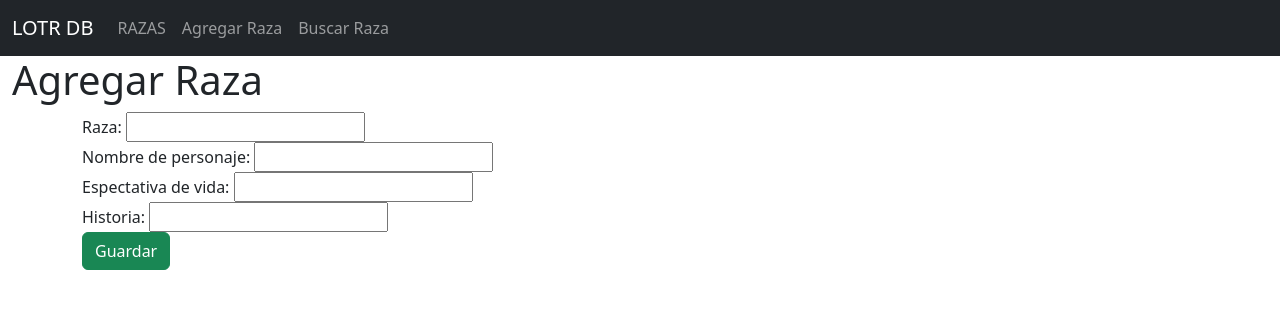
After one commit to FFenix43/Primer-commit, a Django app: page /LOTR/new in a window 1280 px wide. The commit adds this page. Shown: the top 309 px of the page. Run offline with Django 4.2, Linux system fonts and the light colour scheme; some libraries are stand-ins or nearby versions.

Commit message:
actualizacion

```diff
--- /dev/null
+++ b/LOTR/forms.py
@@ -0,0 +1,7 @@
+from django import forms
+
+class RazaForm(forms.Form):
+    raza=forms.CharField(max_length=50)
+    nombre_de_personaje=forms.CharField(max_length=50)
+    espectativa_de_vida=forms.IntegerField()
+    historia=forms.URLField()
--- a/LOTR/models.py
+++ b/LOTR/models.py
@@ -9,4 +9,4 @@ class Raza(models.Model):
     historia=models.URLField()
 
     def __str__(self) -> str:
-        return f"{self.raza+' '+self.nombre_de_personaje} ({self.espectativa_de_vida+' '+'años'})"
+        return self.raza+" "+self.nombre_de_personaje+" "+str(self.espectativa_de_vida)+" años"
--- /dev/null
+++ b/LOTR/template/Raza_form.html
@@ -0,0 +1,14 @@
+{% extends "base.html" %}
+{% load static %}
+
+{% block title %}
+<h1>Agregar Raza</h1>
+{% endblock %}
+
+{% block content %}
+<form action="{% url  'raza-form' %}" method="post"> {% csrf_token %}
+    {{ form.as_div }}
+
+    <input type="submit" value="Guardar" class="btn btn-success">
+</form>
+{% endblock %}
--- a/LOTR/template/base.html
+++ b/LOTR/template/base.html
@@ -25,10 +25,10 @@
                 <a class="nav-link" href="{% url 'raza-index' %}">RAZAS</a>
               </li>
               <li class="nav-item">
-                <a class="nav-link" href="#">Agregar Raza</a>
+                <a class="nav-link" href="{% url 'raza-form' %}">Agregar Raza</a>
               </li>
               <li class="nav-item">
-                <a class="nav-link" href="#">Buscar Raza</a>
+                <a class="nav-link" href="{% url 'raza-search' %}">Buscar Raza</a>
               </li>
 
             </ul>
--- a/LOTR/urls.py
+++ b/LOTR/urls.py
@@ -19,5 +19,7 @@ from LOTR import views
 
 urlpatterns = [
 
-    path("admin/", admin.site.urls)
+    path("", views.razas_index, name="raza-index"),
+    path("new", views.new_raza, name="raza-form"),
+    path("search", views.search_raza, name="raza-search"),
 ]
--- a/LOTR/views.py
+++ b/LOTR/views.py
@@ -1,8 +1,37 @@
-from django.shortcuts import render
+from django.shortcuts import render, redirect
 from django.http import HttpRequest, HttpResponse
 from .models import Raza
+from LOTR.forms import RazaForm
 
 # Create your views here.
 def razas_index(request: HttpRequest) -> HttpResponse:
-    raza = Raza.objects.all()
+    if request.GET.get('raza'):
+        especie = request.GET['raza']
+        raza = Raza.objects.filter(raza__icontains=especie)
+    else:
+        raza = Raza.objects.all()
+
+
     return render(request, "razas_index.html", {"raza": raza})
+
+
+def new_raza(request: HttpRequest) -> HttpResponse:
+    if request.method == "POST":
+        form = RazaForm(request.POST)
+        if not form.is_valid():
+            return render(
+                request, "Raza_form.html",
+            {"error": "Algo salio mal con el formulario",
+            "form": form},
+            )
+
+        new_raza = Raza(**form.cleaned_data)
+        new_raza.save()
+
+        return redirect('raza-index')
+    else:
+        return render(request, "Raza_form.html", {"form": RazaForm()})
+
+def search_raza(request: HttpRequest) -> HttpResponse:
+
+    return render(request, "Raza_search.html")
--- a/entregaFinal/urls.py
+++ b/entregaFinal/urls.py
@@ -1,8 +1,9 @@
 from django.contrib import admin
-from django.urls import path
+from django.urls import path, include
 from LOTR import views
 
 urlpatterns = [
 
-    path("", views.razas_index, name="raza-index")
+    path("admin/", admin.site.urls),
+    path("LOTR/", include("LOTR.urls"))
 ]
```
Also changed, not shown: LOTR/template/Raza_search.html (added, +13 -0 lines), db.sqlite3.
